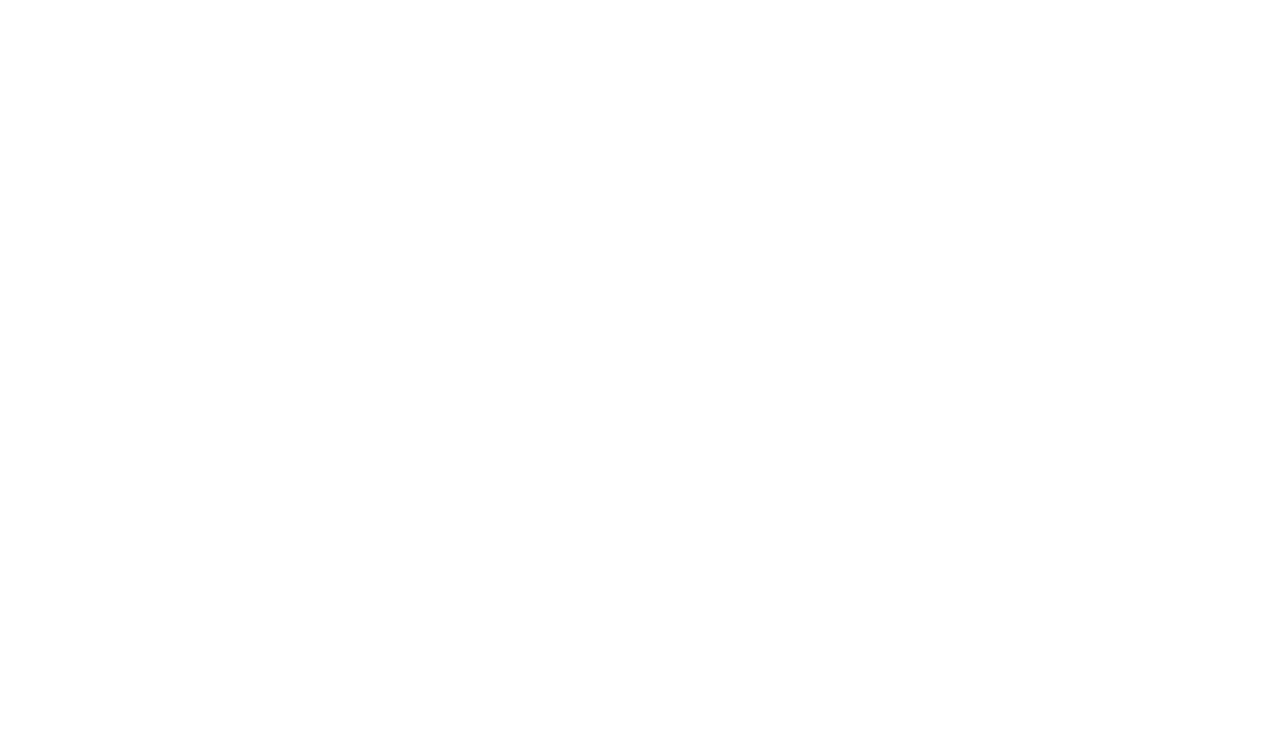
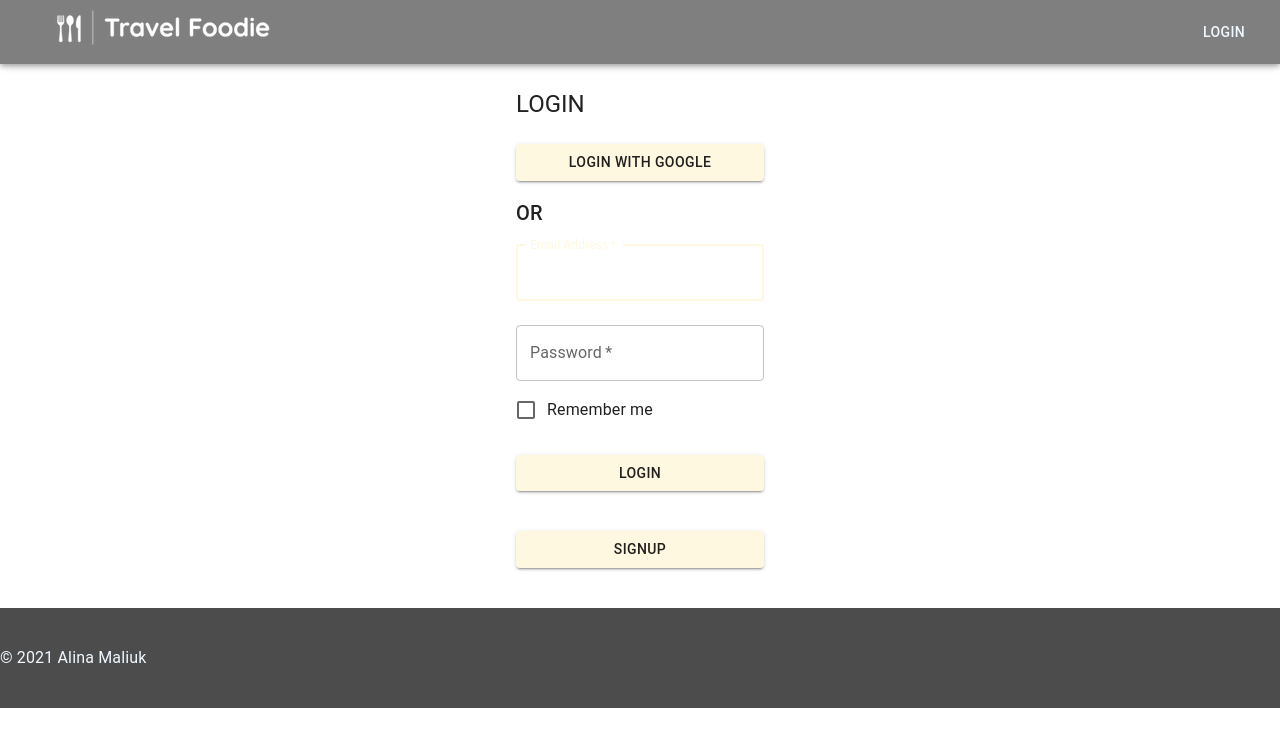
Before and after one commit to maliukalina/travel-foodie, a React (Create React App) app: page /MyAccount in a window 1280 px wide. Before the commit this address had no page. Shown: the top 746 px of the page. Built offline with nearby package versions, Linux system fonts and the light colour scheme.

Commit message:
userContext

```diff
--- a/src/App.js
+++ b/src/App.js
@@ -6,7 +6,7 @@
 import {ThemeProvider} from '@emotion/react';
 import Home from './scenes/Home';
 import SearchResults from './scenes/SearchResults';
-import LoggedIn from './scenes/LoggedIn';
+import MyAccount from './scenes/MyAccount';
 import Footer from './components/common/Footer';
 
 const theme = createTheme({
@@ -49,15 +49,13 @@
       <ThemeProvider theme={theme}>
 
     <Routes>
-    <Route path ='/LoggedIn' element={<LoggedIn
+    <Route path ='/MyAccount' element={<MyAccount
     selectedCuisine={selectedCuisine}
     selectedFood={selectedFood}
     budget={budget}
     setSelectedCuisine={setSelectedCuisine}
     setSelectedFood={setSelectedFood}
     setBudget={setBudget}
-    setUser={setUser}
-    user={user}
     topCity={topCity}
     />} />
     <Route path ='/SearchResults'
@@ -68,8 +66,6 @@
     setSelectedCuisine={setSelectedCuisine}
     setSelectedFood={setSelectedFood}
     setBudget={setBudget}
-    setUser={setUser}
-    user={user}
     topCity={topCity}
     setTopCity={setTopCity}
     />} />
@@ -81,8 +77,6 @@
     setSelectedCuisine={setSelectedCuisine}
     setSelectedFood={setSelectedFood}
     setBudget={setBudget}
-    setUser={setUser}
-    user={user}
     />} />
     </Routes>
     </ThemeProvider>
--- a/src/components/common/LoginForm.js
+++ b/src/components/common/LoginForm.js
@@ -1,4 +1,4 @@
-import React, {useState} from 'react';
+import React, {useContext, useState} from 'react';
 import { initializeApp } from "firebase/app"
 import { getAuth, signInWithEmailAndPassword,
   GoogleAuthProvider, signInWithPopup } from 'firebase/auth'
@@ -14,7 +14,7 @@
 import Typography from '@mui/material/Typography';
 import Container from '@mui/material/Container';
 import SignupForm from './SignupForm';
-
+import { UserContext } from "../../App";
 
 const firebaseConfig = {
   apiKey: "AIzaSyBG6pJBQvnWqBP1OTUpRAYLQqZkDtJIfzo",
@@ -26,12 +26,13 @@
 };
 
 
-export default function Login({ setUser, type }) {
+export default function Login({ type }) {
   const [email, setEmail] = useState("")
   const [password, setPassword] = useState("")
   const [formType, setFormType] = useState("login")
   const app = initializeApp(firebaseConfig)
   const auth = getAuth(app)
+  const {setUser, setIsLoggedIn} = useContext(UserContext)
 
   const handleLogin = (e) => {
     e.preventDefault()
@@ -149,7 +150,7 @@
             alignItems: 'center',
           }}
         >
-      <SignupForm setUser={setUser}/>
+      <SignupForm />
       <Button value="login" onClick={(e) => setFormType(e.target.value)}
               variant="contained"  sx={{ mt: 3, mb: 2 }}>Login
             </Button>
--- a/src/components/common/Navbar.js
+++ b/src/components/common/Navbar.js
@@ -1,4 +1,4 @@
-import * as React from 'react';
+import React, {useContext} from 'react';
 import { useNavigate } from "react-router-dom";
 import AppBar from '@mui/material/AppBar';
 import Box from '@mui/material/Box';
@@ -7,12 +7,15 @@
 import Button from '@mui/material/Button';
 import IconButton from '@mui/material/IconButton';
 import LogoImage from './../../travel_foodie_logo.png';
-/*import MenuIcon from '@mui/icons-material/Menu';*/
+import { UserContext } from "../../App";
 
-export default function Navbar( {user} ) {
+export default function Navbar() {
   const navigate = useNavigate();
+
+  const {user} = useContext(UserContext)
+
   const handleClick = () => {
-    navigate('/LoggedIn')
+    navigate('/MyAccount')
   }
 
   return (
--- a/src/components/common/SignupForm.js
+++ b/src/components/common/SignupForm.js
@@ -1,4 +1,4 @@
-import React, {useState} from 'react';
+import React, {useContext, useState} from 'react';
 import { initializeApp } from "firebase/app"
 import { getAuth, createUserWithEmailAndPassword,
   GoogleAuthProvider, signInWithPopup } from 'firebase/auth'
@@ -13,6 +13,7 @@
 import Box from '@mui/material/Box';
 import Typography from '@mui/material/Typography';
 import Container from '@mui/material/Container';
+import { UserContext } from "../../App";
 
 const firebaseConfig = {
   apiKey: "AIzaSyBG6pJBQvnWqBP1OTUpRAYLQqZkDtJIfzo",
@@ -23,12 +24,13 @@
   appId: "1:5722804764:web:f8f81c771b24f4d95e85d9"
 };
 
-export default function SignupForm({ setUser }) {
+export default function SignupForm() {
   const [email, setEmail] = useState("")
   const [name, setName] = useState("")
   const [password, setPassword] = useState("")
   const app = initializeApp(firebaseConfig)
   const auth = getAuth(app)
+  const {setUser, setIsLoggedIn} = useContext(UserContext)
 
   const handleSignup = (e) => {
     e.preventDefault()
--- a/src/scenes/Home.js
+++ b/src/scenes/Home.js
@@ -7,10 +7,10 @@
 function Home(
   {
     selectedCuisine, selectedFood, budget,
-    setSelectedCuisine, setSelectedFood, setBudget,
-    setUser, user
+    setSelectedCuisine, setSelectedFood, setBudget
   }
 ) {
+
   useEffect (() => {
     setSelectedCuisine([])
     setSelectedFood([])
@@ -19,7 +19,7 @@
 
   return(
     <>
-    <Navbar user={user}/>
+    <Navbar />
     <Hero />
     <Main
     selectedCuisine={selectedCuisine}
--- a/src/scenes/LoggedIn.js
+++ b/src/scenes/MyAccount.js
@@ -1,20 +1,23 @@
-import React, { useState, useEffect } from "react";
+import React, {useContext, useState, useEffect } from "react";
 import Box from '@mui/material/Box';
 import Navbar from "../components/common/Navbar";
 import Footer from "../components/common/Footer";
 import LoginForm from "../components/common/LoginForm";
 import RestaurantCard from "../restaurants page/RestaurantCard";
 import CityCard from "../restaurants page/CityCard";
+import { UserContext } from "../App";
 
 function LoggedIn({
   selectedCuisine, selectedFood, budget,
   setSelectedCuisine, setSelectedFood, setBudget,
-  setUser, user, topCity
+  topCity
 }) {
   const [destinations, setDestinations] = useState ()
   const [selectedDestination, setSelectedDestination] = useState ()
   const [matchingRestaurants, setMatchingRestaurants] = useState([]);
   const [bookmarkedRestaurants, setBookmarkedRestaurants] = useState([]);
+
+  const {setUser, setIsLoggedIn, user, isLoggedIn} = useContext(UserContext)
 
   useEffect(() => {
     if (user) setDestinations(user.destinations)
@@ -73,10 +76,10 @@
 
   return (
     <>
-    <Navbar user={user}/>
+    <Navbar />
     {
        !user ? (
-        <LoginForm setUser={setUser} type="login"/>
+        <LoginForm type="login"/>
        ) : (
         <Box>
           <CityCard
--- a/src/scenes/SearchResults.js
+++ b/src/scenes/SearchResults.js
@@ -1,4 +1,4 @@
-import React, { useState, useEffect } from "react";
+import React, {useState, useEffect } from "react";
 import { useNavigate } from "react-router-dom";
 import Button from "@mui/material/Button";
 import Navbar from "../components/common/Navbar";
@@ -12,7 +12,7 @@
   {
     selectedCuisine, selectedFood, budget,
     setSelectedCuisine, setSelectedFood, setBudget,
-    setUser, user, topCity, setTopCity
+    topCity, setTopCity
   }
 ) {
 
@@ -92,12 +92,12 @@
 
 
   const handleSubmit = (e) => {
-    navigate("/LoggedIn")
+    navigate("/MyAccount")
   }
 
   return (
     <>
-      <Navbar user={user}/>
+      <Navbar />
       {!(topCity && topCity.name) ? <h2>Loading...</h2> : <CityHero topCity={topCity} />}
       {!(topCity && topCity.name) ? <h2>Loading...</h2> : <CityDescription topCity={topCity} />}
       <RestaurantCard
```
